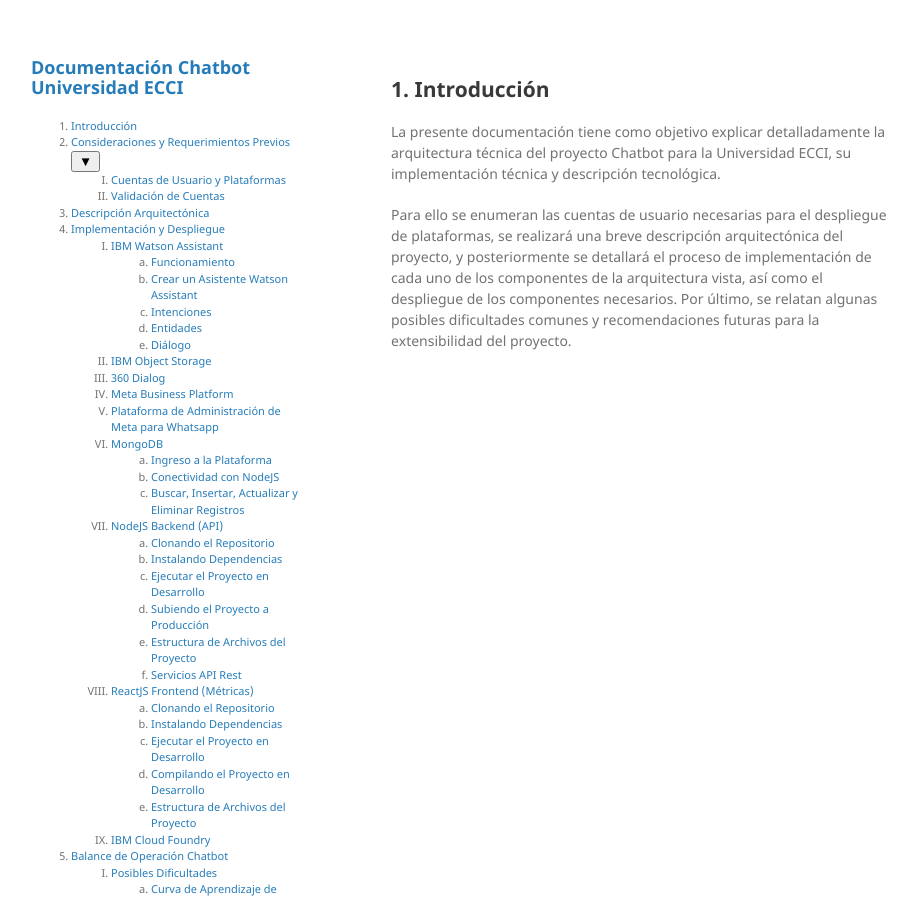
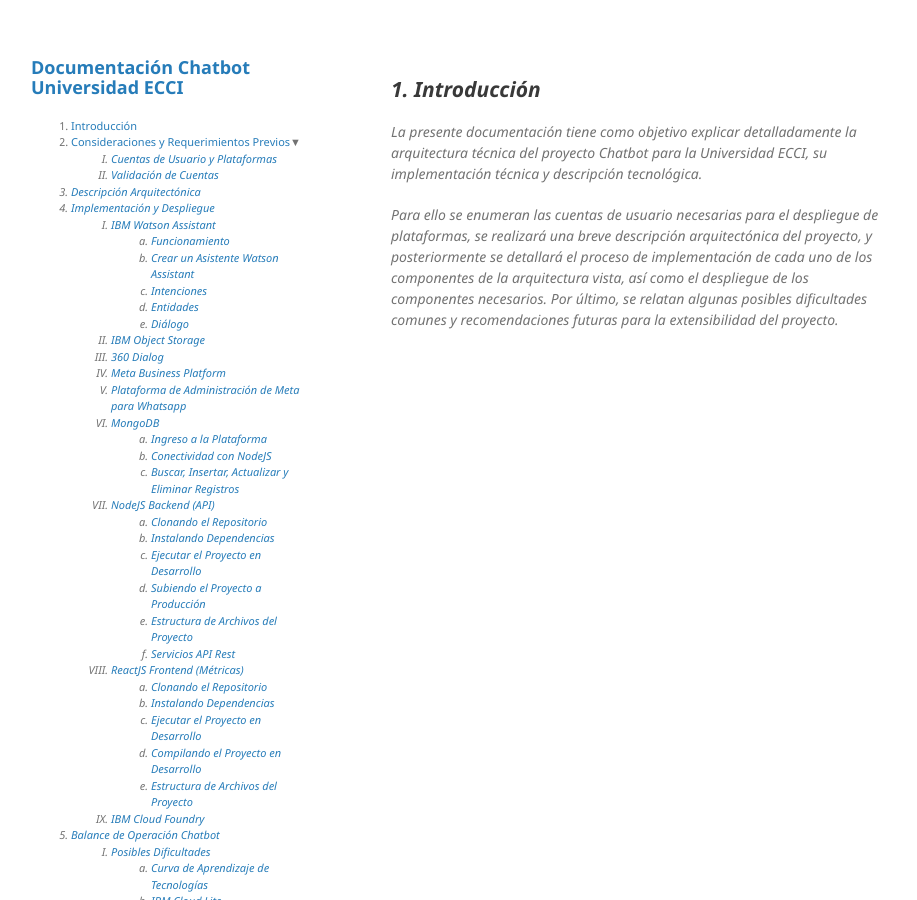
Before and after one commit to chatbotsUECCI/chatbot_ecci_documentation, a Jekyll site: the page built from index.md, in a window 1280 px wide. Shown: the whole page, without its empty margins (179-1096 px from the left). Built offline with Jekyll 4.4.1, drawn with Linux system fonts in a browser that asks for light colours; our own code applies the rules of GitHub Pages for plain Markdown files.

```diff
--- a/_layouts/default.html
+++ b/_layouts/default.html
@@ -24,7 +24,7 @@
         {% if site.show_downloads %}
             <ol class="links">
                 <li><a href="/chatbot_ecci_documentation/index.html">Introducción</a></li>
-                <li><a href="/chatbot_ecci_documentation/Chapters/chapter02_consideraciones.html">Consideraciones y Requerimientos Previos</a><button>▼</button>
+                <li><a href="/chatbot_ecci_documentation/Chapters/chapter02_consideraciones.html">Consideraciones y Requerimientos Previos</a><i>▼</>
                     <ol type="I">
                         <li><a href="#cuentasUsuario">Cuentas de Usuario y Plataformas</a></li>
                         <li><a href="#validacionCuentas">Validación de Cuentas</a></li>
```
